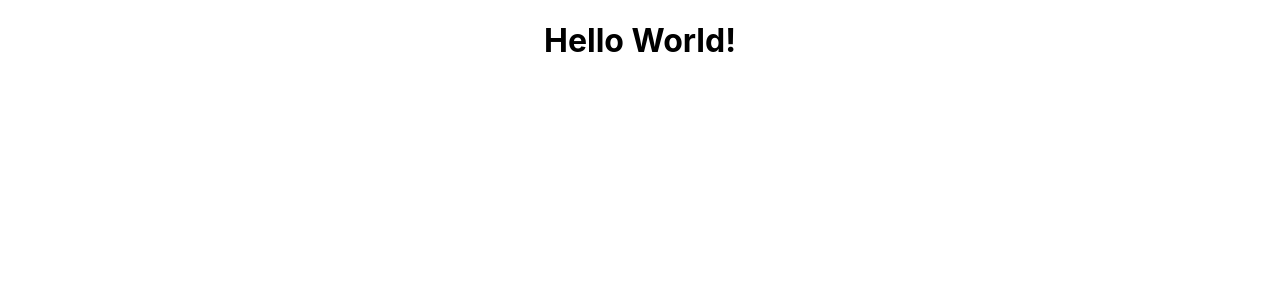
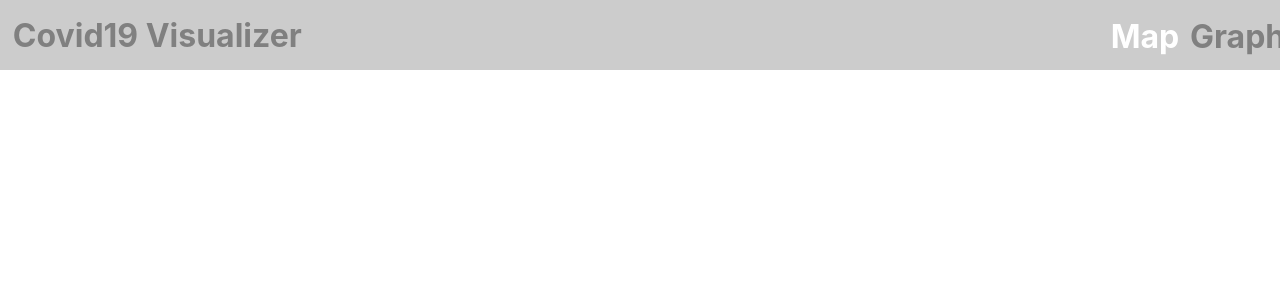
Before and after one commit to VedantWankhade/covid19-visualizer, a React (Create React App) app: page / in a window 1280 px wide. Shown: the top 300 px of the page. Built offline with nearby package versions, Linux system fonts and the light colour scheme.

Commit message:
Header + NavLinks

```diff
--- a/package.json
+++ b/package.json
@@ -8,7 +8,9 @@
     "@testing-library/user-event": "^12.8.3",
     "react": "^17.0.2",
     "react-dom": "^17.0.2",
+    "react-router-dom": "^5.2.0",
     "react-scripts": "4.0.3",
+    "styled-components": "^5.3.0",
     "web-vitals": "^1.1.2"
   },
   "scripts": {
--- a/src/App.js
+++ b/src/App.js
@@ -1,10 +1,9 @@
 import './App.css';
+import Header from './components/Header';
 
 function App() {
   return (
-    <div class="App">
-      <h1>Hello World!</h1>
-    </div>
+    <Header />
   );
 }
 
--- /dev/null
+++ b/src/components/Header.js
@@ -0,0 +1,85 @@
+import { NavLink } from 'react-router-dom';
+import styled from "styled-components";
+
+const HeaderBar = styled.header`
+    height: 70px;
+    width: 100%;
+    background-color: #ccc;
+    padding: 0;
+    display: flex;
+    align-items: center;
+    justify-content: space-between;
+    padding-left: 1%;
+    overflow: hidden;
+    box-sizing: border-box;
+`;
+
+const H1 = styled.h1`
+  font-size: 2em;
+  color: grey
+`;
+
+const Nav = styled.nav`
+    height: 100%;
+
+    a {
+        padding: 21% 0;
+        vertical-align: middle;
+        color: grey;
+        text-decoration: none;
+    }
+`;
+
+const Ul = styled.ul`
+  list-style: none;
+  display: flex;
+  margin: 0;
+  padding: 0;
+  height: 100%;
+`;
+
+const Li = styled.li`
+  font-size: 2em;
+  width: 90px;
+  text-align: center;
+  display: flex;
+  flex-direction: column;
+  justify-content: center;
+  font-weight: bold;
+`;
+
+const NavContainer = styled.div`
+    .nav-active {
+        color: white;
+    }
+`;
+
+const Header = () => {
+    return (
+        <HeaderBar>
+            <H1>Covid19 Visualizer</H1>
+
+            <Nav>
+                <Ul>
+                    <Li>
+                        <NavContainer>
+                            <NavLink to="/" activeClassName="nav-active" exact>
+                                Map
+                            </NavLink>
+                        </NavContainer>
+                    </Li>
+
+                    <Li>
+                    <NavContainer>
+                        <NavLink to="/chart" activeClassName="nav-active" exact>
+                            Graph
+                        </NavLink>
+                    </NavContainer>
+                    </Li>
+                </Ul>
+            </Nav>
+        </HeaderBar>
+    )
+}
+
+export default Header;
--- a/src/index.js
+++ b/src/index.js
@@ -1,12 +1,15 @@
 import React from 'react';
 import ReactDOM from 'react-dom';
+import { BrowserRouter as Router } from 'react-router-dom';
 import './index.css';
 import App from './App';
 import reportWebVitals from './reportWebVitals';
 
 ReactDOM.render(
   <React.StrictMode>
-    <App />
+    <Router>
+      <App />
+    </Router>
   </React.StrictMode>,
   document.getElementById('root')
 );
```
Also changed, not shown: 1 other file (tests, documents, lock files or other folders).
